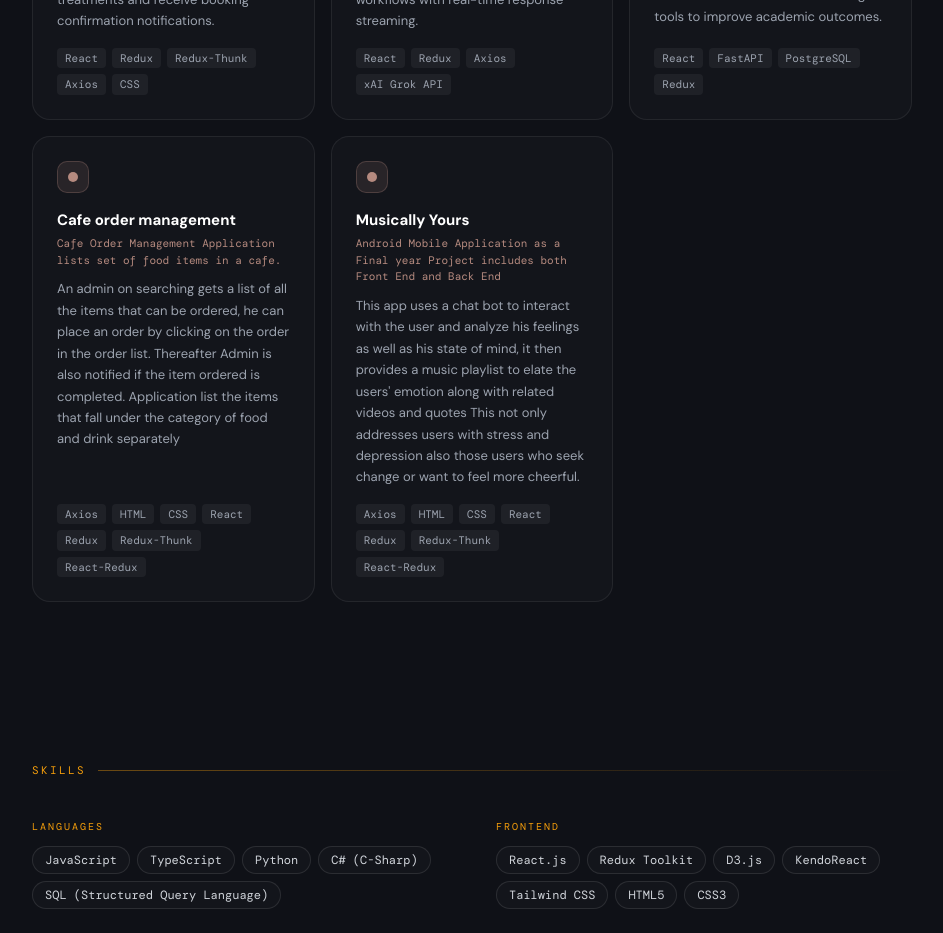
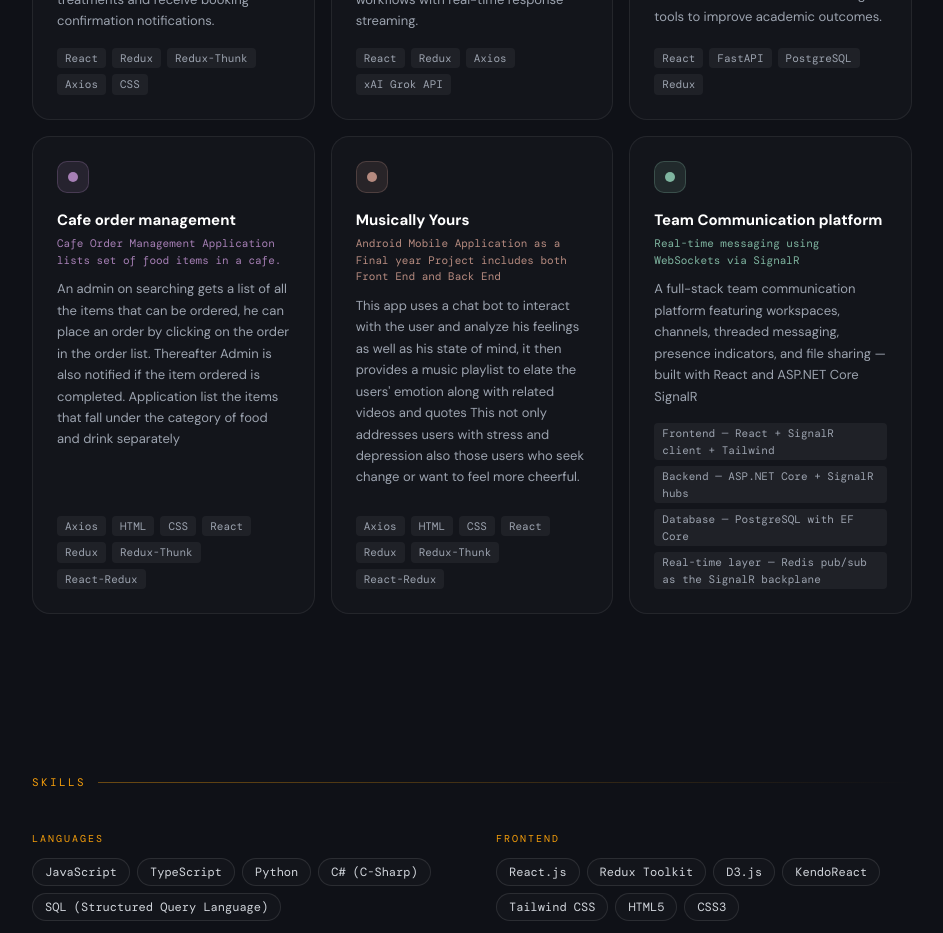
Before and after one commit to sanjana19991118/Sanjana_Portfolio_Details, a React (Vite) app: page / in a window 1280 px wide. Shown: the part 2520-3453 px from the top of the page, without its empty margins (168-1111 px from the left). Built offline with nearby package versions, Linux system fonts and the light colour scheme.

Commit message:
new projects added

```diff
--- a/src/App.tsx
+++ b/src/App.tsx
@@ -93,7 +93,7 @@ const data = {
       subtitle: "Cafe Order Management Application lists set of food items in a cafe.",
       description: "An admin on searching gets a list of all the items that can be ordered, he can place an order by clicking on the order in the order list. Thereafter Admin is also notified if the item ordered is completed. Application list the items that fall under the category of food and drink separately",
       stack: ["Axios", "HTML", "CSS", "React", "Redux", "Redux-Thunk", "React-Redux"],
-      color: "#B58A7F",
+      color: "#A67FB5",
     },
     {
       name: "Musically Yours",
@@ -101,6 +101,13 @@ const data = {
       description: "This app uses a chat bot to interact with the user and analyze his feelings as well as his state of mind, it then provides a music playlist to elate the users' emotion along with related videos and quotes This not only addresses users with stress and depression also those users who seek change or want to feel more cheerful.",
       stack: ["Axios", "HTML", "CSS", "React", "Redux", "Redux-Thunk", "React-Redux"],
       color: "#B58A7F",
+    },
+    {
+      name: "Team Communication platform",
+      subtitle: "Real-time messaging using WebSockets via SignalR",
+      description: "A full-stack team communication platform featuring workspaces, channels, threaded messaging, presence indicators, and file sharing — built with React and ASP.NET Core SignalR",
+      stack: ["Frontend — React + SignalR client + Tailwind", "Backend — ASP.NET Core + SignalR hubs", "Database — PostgreSQL with EF Core", " Real-time layer — Redis pub/sub as the SignalR backplane",],
+      color: "#7FB5A0",
     },
   ],
   skills: {
```
